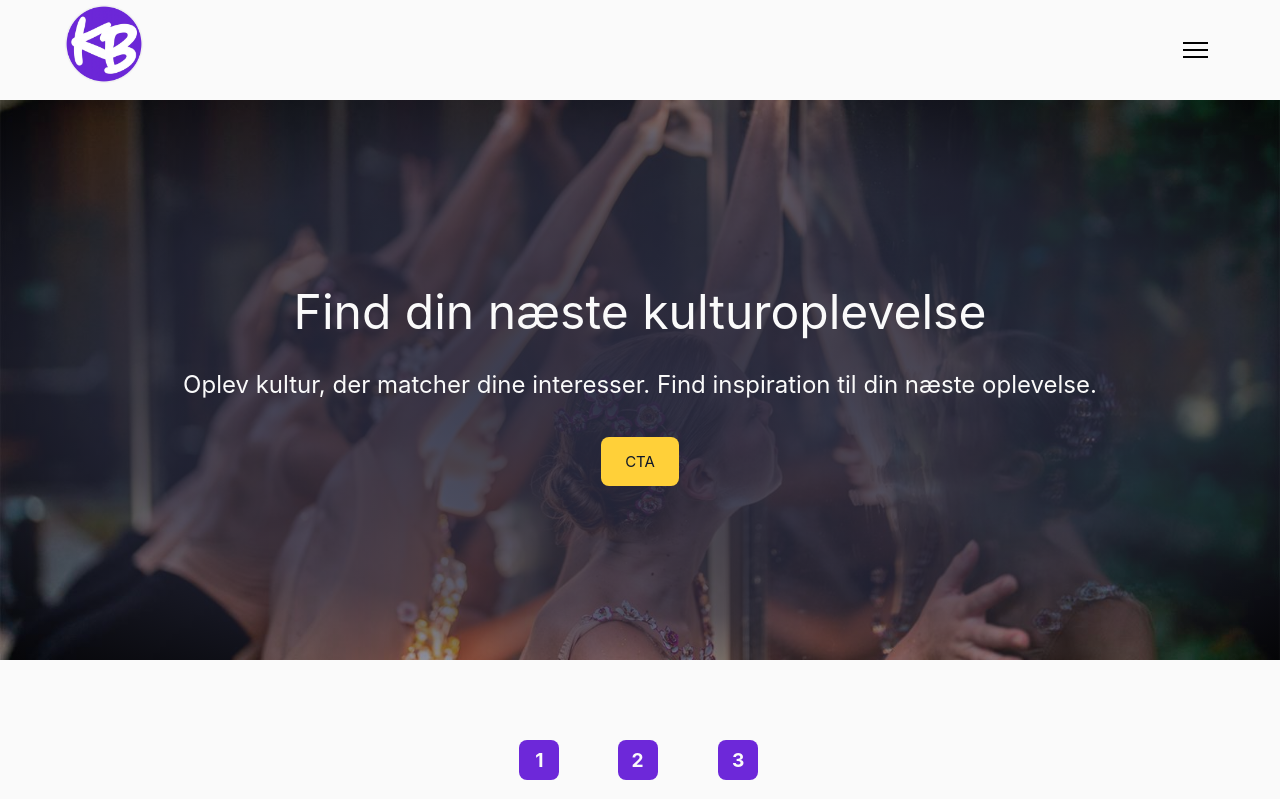
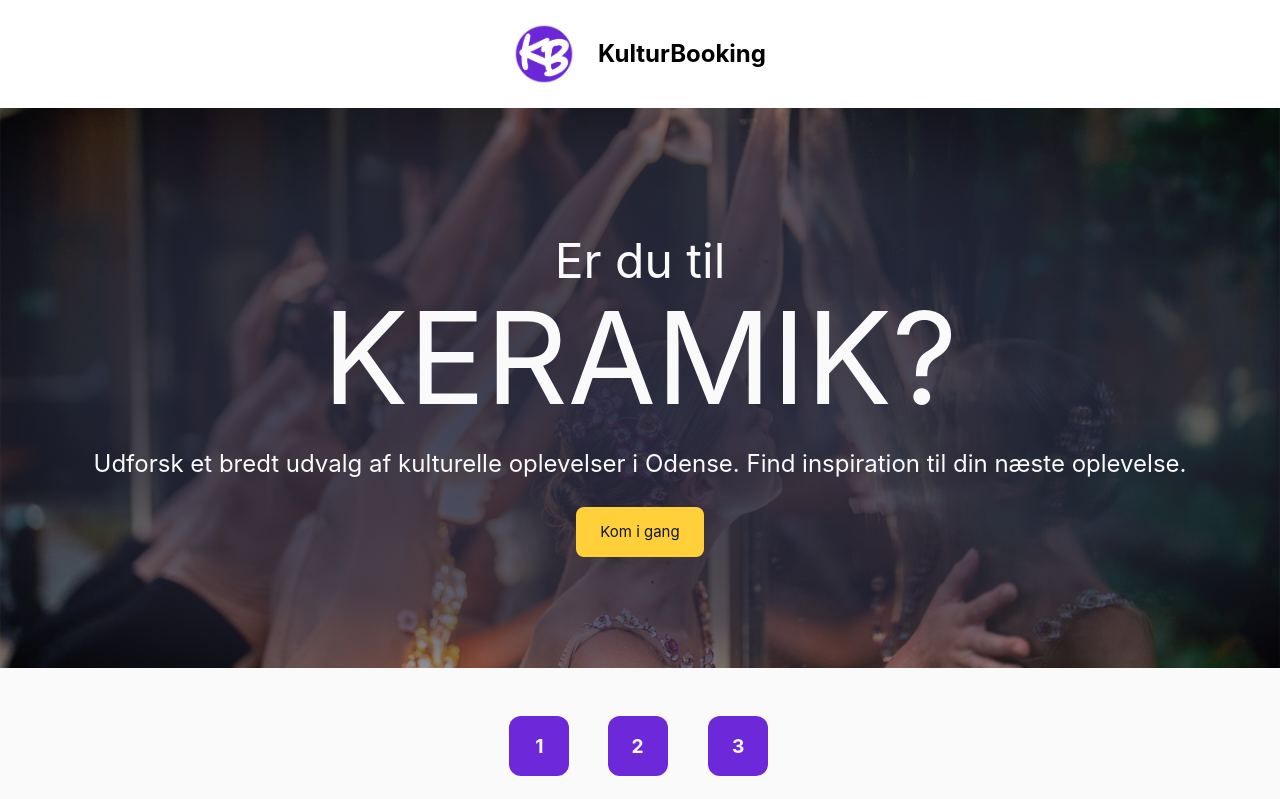
Before and after one commit to svendkj92/3_semester_eksamen_kulturbooking, a Vue app: page / in a window 1280 px wide. Shown: the top 799 px of the page. Built offline with nearby package versions, Linux system fonts and the light colour scheme.

Commit message:
Polering af landdingpage

```diff
--- a/src/components/AppHeader.vue
+++ b/src/components/AppHeader.vue
@@ -11,7 +11,6 @@ const navItems = [
   { title: 'Om os',
     type: 'anchor',
     href: '#about' },
-  { title: 'Contact', to: '/contact' }
 ];
 
 function toggleMenu() {
@@ -41,28 +40,44 @@ function closeMenu() {
       </button>
 
       <nav class="navigation" :class="{ 'navigation--open': menuIsOpen }">
+
         <ul>
         <li
             v-for="item in navItems"
             :key="item.title"
         >
+            <!-- Internal section anchor -->
+            <a
+            v-if="item.type === 'anchor'"
+            :href="item.href"
+            @click="closeMenu"
+            >
+            {{ item.title }}
+            </a>
+
+            <!-- Vue Router link -->
             <RouterLink
-                    :to="item.to"
+            v-else-if="item.type === 'route'"
+            :to="item.href"
             @click="closeMenu"
             >
             {{ item.title }}
             </RouterLink>
-                </li>
-                <li>
-                <RouterLink
-                    to="/onboarding"
-                    class="cta-button"
+
+            <!-- External link -->
+            <a
+            v-else
+            :href="item.href"
+            target="_blank"
+            rel="noopener noreferrer"
             @click="closeMenu"
             >
-                    CTA
-                </RouterLink>
+            {{ item.title }}
+            </a>
+
         </li>
         </ul>
+
       </nav>
     </header>
 </template>
@@ -75,9 +90,26 @@ function closeMenu() {
   justify-content: space-between;
   align-items: center;
   max-height: 80px;
-  padding: 1.5rem 5%;
+  padding: 5%;
   position: relative;
   background-color: $background-color;
+}
+
+// Mobile-first: Burger menu
+.burger-button {
+  display: flex;
+  flex-direction: column;
+  gap: 5px;
+  padding: 0.5rem;
+  background: none;
+  border: none;
+  cursor: pointer;
+
+  span {
+    width: 25px;
+    height: 2px;
+    background-color: currentColor;
+  }
 }
 
 .logo {
@@ -147,6 +179,48 @@ function closeMenu() {
   text-decoration: none;
 }
 
+
+// Mobile-first: Burger menu
+.burger-button {
+  display: flex;
+  flex-direction: column;
+  gap: 5px;
+  padding: 0.5rem;
+  background: none;
+  border: none;
+  cursor: pointer;
+
+  span {
+    width: 25px;
+    height: 2px;
+    background-color: currentColor;
+  }
+}
+
+.navigation {
+  display: none;
+  position: absolute;
+  top: 100%;
+  left: 0;
+  width: 100%;
+  padding: 1.5rem;
+  background-color: #fff;
+  z-index: 10;
+
+  ul {
+    display: flex;
+    flex-direction: column;
+    gap: 1.5rem;
+    list-style: none;
+    padding: 0;
+    margin: 0;
+  }
+
+  &.navigation--open {
+    display: block;
+  }
+}
+
 @media (min-width: 576px) {
     .header {
       max-height: 100px;
@@ -157,4 +231,24 @@ function closeMenu() {
       }
     }
 }
+
+@media (min-width: 768px) {
+  .burger-button {
+    display: none;
+  }
+
+  .navigation {
+    display: block;
+    position: static;
+    width: auto;
+    padding: 0;
+    background: transparent;
+
+    ul {
+      flex-direction: row;
+      align-items: center;
+      gap: 2rem;
+    }
+  }
+}
 </style>
--- /dev/null
+++ b/src/components/LandingPageHeader.vue
@@ -0,0 +1,25 @@
+<template>
+  <header class="landing-page-header">
+    <img src="@/assets/kb_logo.png" alt="KulturBooking" />
+    <p>KulturBooking</p>
+  </header>
+</template>
+
+<style lang="scss" scoped>
+
+.landing-page-header {
+  display: flex;
+  justify-content: center;
+  align-items: center;
+  padding: 1.5rem 10%;
+p {
+    margin: 0 0 0 1.5rem;
+    font-size: 1.5rem;
+    font-weight: bold;
+}
+img {
+    width: 60px;
+    height: auto;
+}
+}
+</style>
--- /dev/null
+++ b/src/layouts/LandingPageLayout.vue
@@ -0,0 +1,18 @@
+<script setup>
+import { RouterView } from 'vue-router';
+import AppFooter from '@/components/AppFooter.vue';
+import LandingPageHeader from '@/components/LandingPageHeader.vue';
+</script>
+
+<template>
+  <div class="landing-page-layout">
+
+    <LandingPageHeader />
+
+    <main>
+      <RouterView />
+    </main>
+
+    <AppFooter />
+  </div>
+</template>
--- a/src/router/index.js
+++ b/src/router/index.js
@@ -1,7 +1,7 @@
 import { createRouter, createWebHistory } from 'vue-router';
 
 // Layouts
-import MainLayout from '@/layouts/MainLayout.vue';
+import LandingPageLayout from '@/layouts/LandingPageLayout.vue';
 import OnboardingLayout from '@/layouts/OnboardingLayout.vue';
 
 // Views
@@ -13,7 +13,7 @@ const router = createRouter({
   routes: [
     {
       path: '/',
-      component: MainLayout,
+      component: LandingPageLayout,
       children: [
         {
           path: '',
--- a/src/views/HomeView.vue
+++ b/src/views/HomeView.vue
@@ -1,26 +1,63 @@
 
 <script setup>
 import { RouterLink } from 'vue-router';
+import { ref, onMounted, onUnmounted } from 'vue';
+
+const words = [
+  'DANS?',
+  'KERAMIK?',
+  'KUNST?',
+  'MUSIK?',
+  'TEATER?',
+  'FOTOGRAFI?',
+];
+
+const currentIndex = ref(0);
+
+const currentWord = ref(words[currentIndex.value]);
+
+let interval = null;
+
+onMounted(() => {
+  interval = setInterval(() => {
+    currentIndex.value =
+      (currentIndex.value + 1) % words.length;
+
+    currentWord.value = words[currentIndex.value];
+  }, 3000);
+});
+
+onUnmounted(() => {
+  clearInterval(interval);
+});
 </script>
 
 <template>
   <div class="landing-page">
-
-    <!-- Hero section -->
     <main>
       <section class="hero">
         <div class="hero-content">
-          <h1>
-            Find din næste kulturoplevelse
-          </h1>
+              <h1 class="hero-title">
+                <span class="hero-title__intro">
+                  Er du til
+                </span>
+
+                <span class="word-window">
+                  <Transition name="roll" mode="out-in">
+                    <span :key="currentWord" class="animated-word">
+                      {{ currentWord }}
+                    </span>
+                  </Transition>
+                </span>
+              </h1>
 
           <p>
-            Oplev kultur, der matcher dine interesser.
+            Udforsk et bredt udvalg af kulturelle oplevelser i Odense.
             Find inspiration til din næste oplevelse.
           </p>
 
           <RouterLink to="/onboarding" class="cta-button">
-            CTA
+            Kom i gang
           </RouterLink>
         </div>
       </section>
@@ -106,37 +143,84 @@ import { RouterLink } from 'vue-router';
   background-size: cover;
   background-position: center;
   background-repeat: no-repeat;
-}
 
-.hero-content {
-  width: 100%;
-  margin: 0 5%;
-
-  h1 {
-    font-size: 2rem;
-    margin-bottom: 1rem;
+    h1 {
+    font-size: clamp(2.5rem, 6vw, 5rem);
+    font-weight: 700;
+    line-height: 1.1;
     color: $background-color;
   }
-
-  p {
-    font-size: 1.2rem;
-    margin-bottom: 2rem;
+    p {
+    font-size: clamp(1rem, 2vw, 1.5rem);
     color: $background-color;
   }
 }
 
+.hero-title {
+  display: flex;
+  flex-direction: column;
+  align-items: center;
+  padding: 1rem 0;
+  font-size: clamp(3rem, 10vw, 6rem);
+  line-height: 1.05;
+  font-weight: 700;
+}
+
+.hero-title__intro {
+  display: block;
+}
+
+.word-window {
+  align-items: center;
+  overflow: hidden;
+}
+
+.animated-word {
+  display: inline-block;
+  color: $background-color;
+  white-space: nowrap;
+  font-size: clamp(3rem, 12vw, 8rem);
+}
+
+.roll-enter-active,
+.roll-leave-active {
+  transition:
+    transform 0.45s cubic-bezier(0.22, 1, 0.36, 1),
+    opacity 0.3s ease;
+}
+
+.roll-enter-from {
+  transform: translateY(100%);
+  opacity: 0;
+}
+
+.roll-enter-to {
+  transform: translateY(0);
+  opacity: 1;
+}
+
+.roll-leave-from {
+  transform: translateY(0);
+  opacity: 1;
+}
+
+.roll-leave-to {
+  transform: translateY(-100%);
+  opacity: 0;
+}
+
 .steps {
   display: flex;
-  flex-direction: column;
+  flex-direction: row;
   justify-content: space-around;
   align-items: center;
   gap: 2rem;
-  padding: 2rem 5%;
+  padding: 1rem 5%;
 }
 
 .step-number {
-  width: 40px;
-  height: 40px;
+  width: clamp(40px, 5vw, 60px);
+  height: clamp(40px, 5vw, 60px);
   border-radius: 20%;
   background-color: $primary-color;
   color: $background-color;
@@ -192,6 +276,7 @@ import { RouterLink } from 'vue-router';
 .cta-button {
   display: inline-block;
   padding: 0.8rem 1.5rem;
+  margin-top: 1.5rem;
   background-color: $cta-color;
   color: $hero-text-color;
   border-radius: 8px;
@@ -219,10 +304,6 @@ import { RouterLink } from 'vue-router';
       font-size: 1.5rem;
     }
   }
-
-  .steps {
-    flex-direction: row;
-  }
 }
 
 @media (min-width: 768px) {
@@ -249,4 +330,11 @@ import { RouterLink } from 'vue-router';
     flex-direction: row;
   }
 }
+
+@media (prefers-reduced-motion: reduce) {
+  .roll-enter-active,
+  .roll-leave-active {
+    transition: none;
+  }
+}
 </style>
```
Lines whose indentation alone changed are shown as unchanged.
